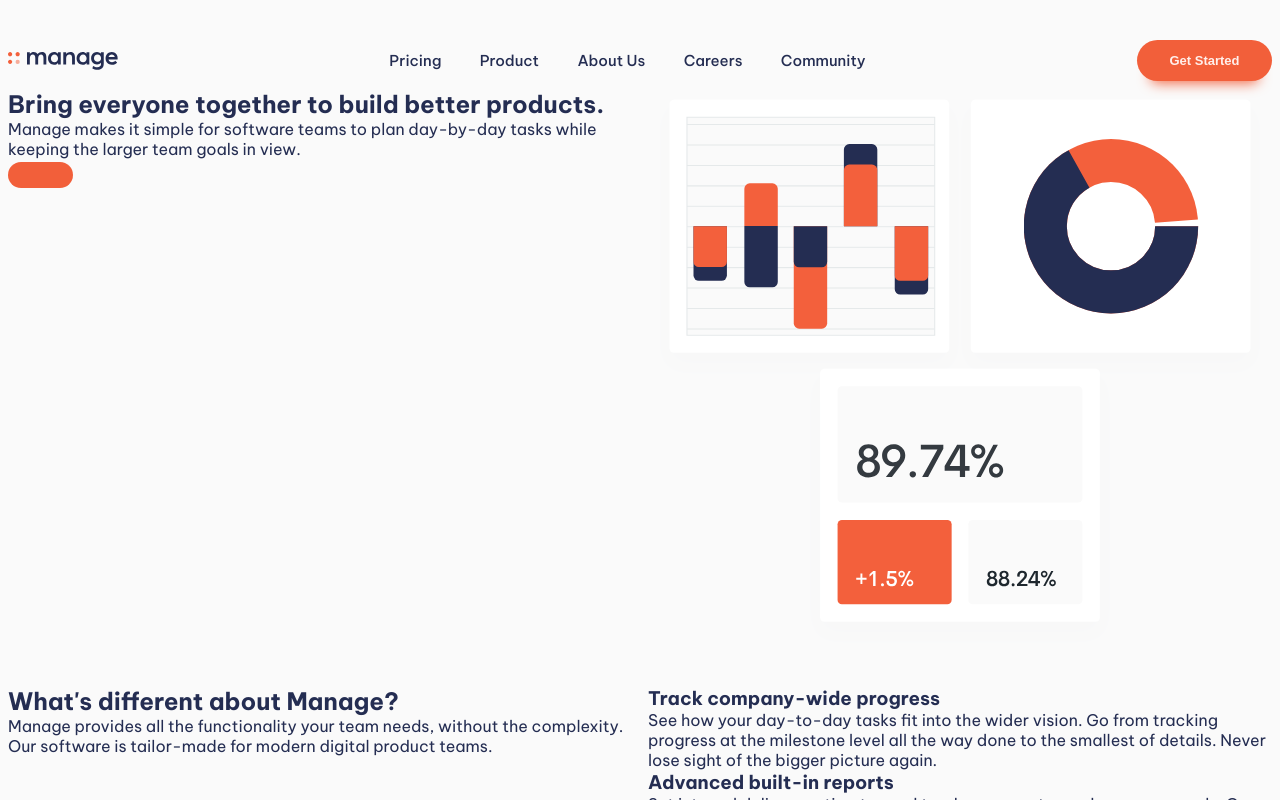
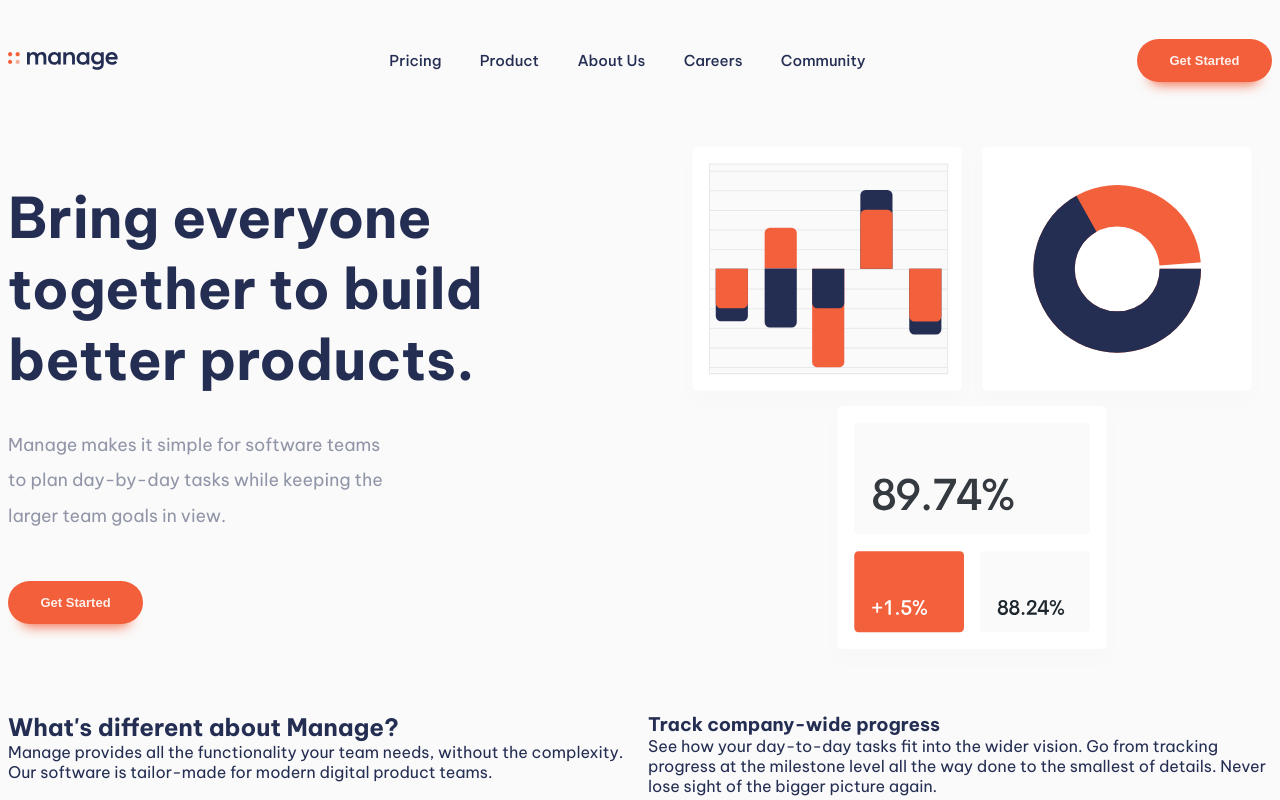
Before and after one commit to sara2lbadry/manage-landing-page, a React (Vite) app: page / in a window 1280 px wide. Shown: the top 800 px of the page. Built offline with nearby package versions, Linux system fonts and the light colour scheme.

Commit message:
header styling

```diff
--- a/src/components/header/Header.jsx
+++ b/src/components/header/Header.jsx
@@ -51,9 +51,9 @@ function Header() {
               Manage makes it simple for software teams to plan day-by-day tasks
               while keeping the larger team goals in view.
             </p>
-            <button className="button"></button>
+            <button className="button" style={{marginTop: "3rem"}}>Get Started</button>
           </div>
-          <div>
+          <div className="intro-img">
             <img src={intro} />
           </div>
         </div>
--- a/src/components/header/header.css
+++ b/src/components/header/header.css
@@ -36,6 +36,31 @@
     display: none;
     width: 20px;
 }
+.main_header {
+    margin-top: 3rem;
+    /* background-image: url("../../assets/bg-tablet-pattern.svg");
+    background-repeat: no-repeat;
+    background-position: 2%; */
+}
+.header_text {
+    margin-right: 3.5rem;
+    margin-top: 2.8rem;
+}
+
+.header_title {
+    font-size: 3.5rem;
+}
+
+.header_text p {
+    font-size: 1.1rem;
+    margin-top: 2rem;
+    line-height: 2.2rem;
+    max-width: 33ch;
+    color: var(--color-neutral-blue);
+}
+.intro-img {
+    margin-left: 1.5rem;
+}
 
 @media (max-width: 50em) {
     .nav_container ul{
@@ -62,6 +87,8 @@
         align-items: center;
         background-color: var(--color-neutral-light);
         inset: 7rem 1rem auto;
+        max-width: 25rem;
+        margin-inline: auto;
         border-radius: 0.3rem;
         padding: 1.2rem 0;
         box-shadow: 0 0 0.75em rgb(0, 0, 0, 0.05), 0 0 0 1000vmax rgb(0, 0, 0, 0.15);
@@ -77,5 +104,4 @@
         font-weight: 600;
         padding: 0.9rem;
     }
-
 }
--- a/src/index.css
+++ b/src/index.css
@@ -50,7 +50,7 @@ a {
 
 .button {
   border-radius: 100vmax;
-  padding: 1em 2.5em;
+  padding: 1.1em 2.5em;
   font-weight: 600;
   font-size: var(--fz-300);
   color: var(--color-neutral-pale);
```
